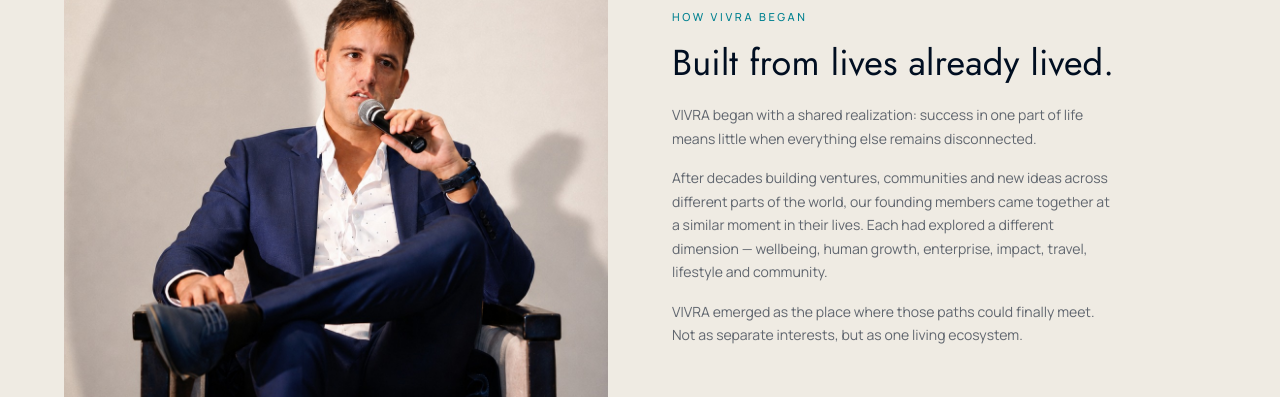
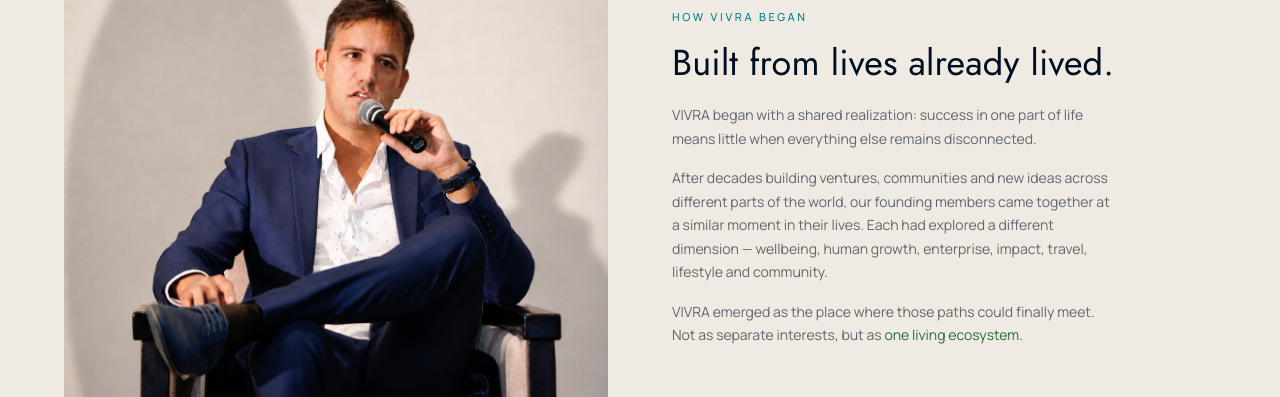
Before and after one commit to franpellegrini40/kimandkimmy, a Next.js app: page / in a window 1280 px wide. Shown: the part 5588-5985 px from the top of the page. Built offline with nearby package versions, Linux system fonts and the light colour scheme; no server answers.

Commit message:
Add a forest-green accent to the founding-story closing line

```diff
--- a/components/sections/EcosystemStory.tsx
+++ b/components/sections/EcosystemStory.tsx
@@ -31,9 +31,16 @@
             <span className="eyebrow">{founding.eyebrow}</span>
             <h2 className="mt-4 max-w-lg text-3xl md:text-4xl">{founding.heading}</h2>
             <div className="mt-5 max-w-md space-y-4 text-sm" style={{ color: 'var(--text-secondary)' }}>
-              {founding.paragraphs.map((p, i) => (
-                <p key={i}>{p}</p>
-              ))}
+              {founding.paragraphs.map((p, i) =>
+                i === founding.paragraphs.length - 1 ? (
+                  <p key={i}>
+                    {p.replace('one living ecosystem.', '')}
+                    <span style={{ color: 'var(--forest-deep)' }}>one living ecosystem.</span>
+                  </p>
+                ) : (
+                  <p key={i}>{p}</p>
+                ),
+              )}
             </div>
           </RevealOnScroll>
 
```
